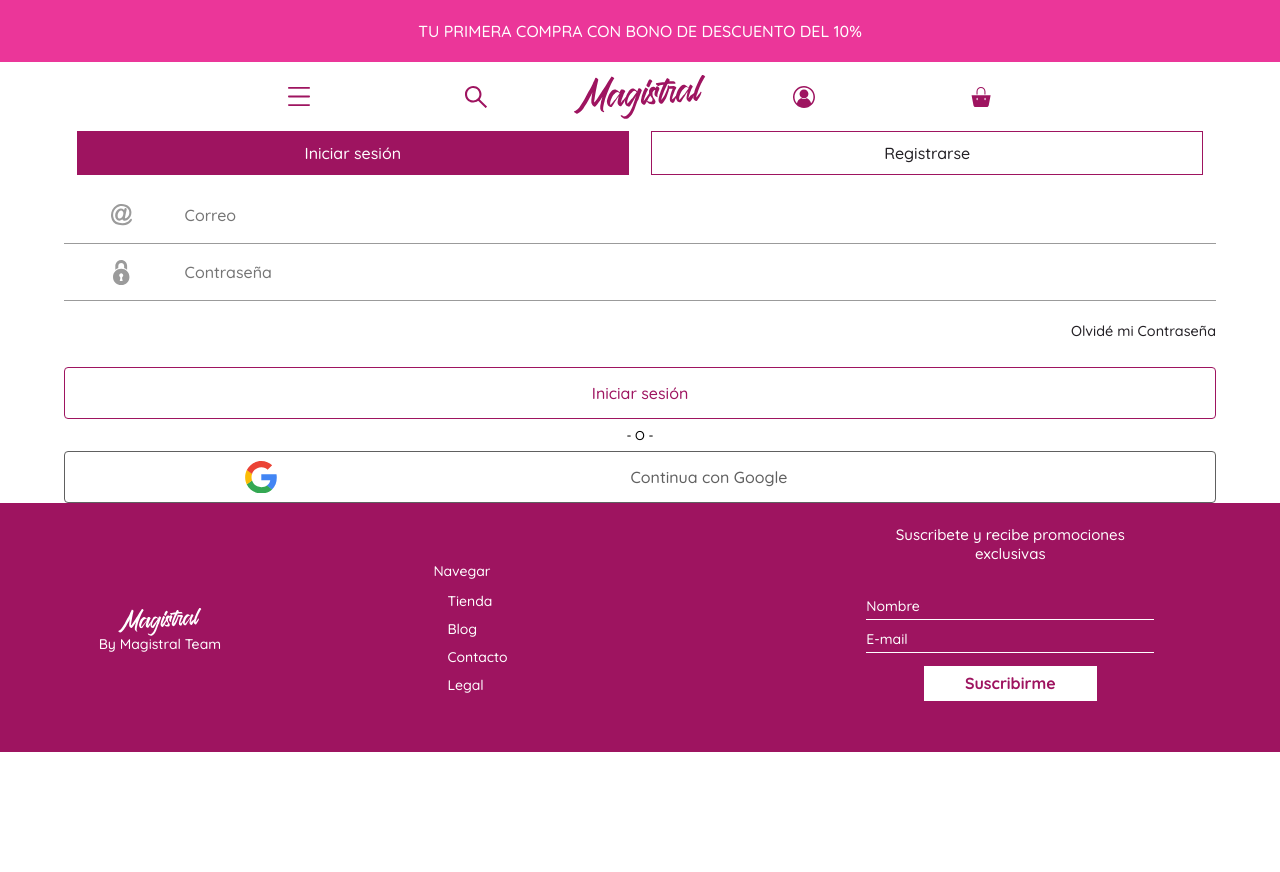
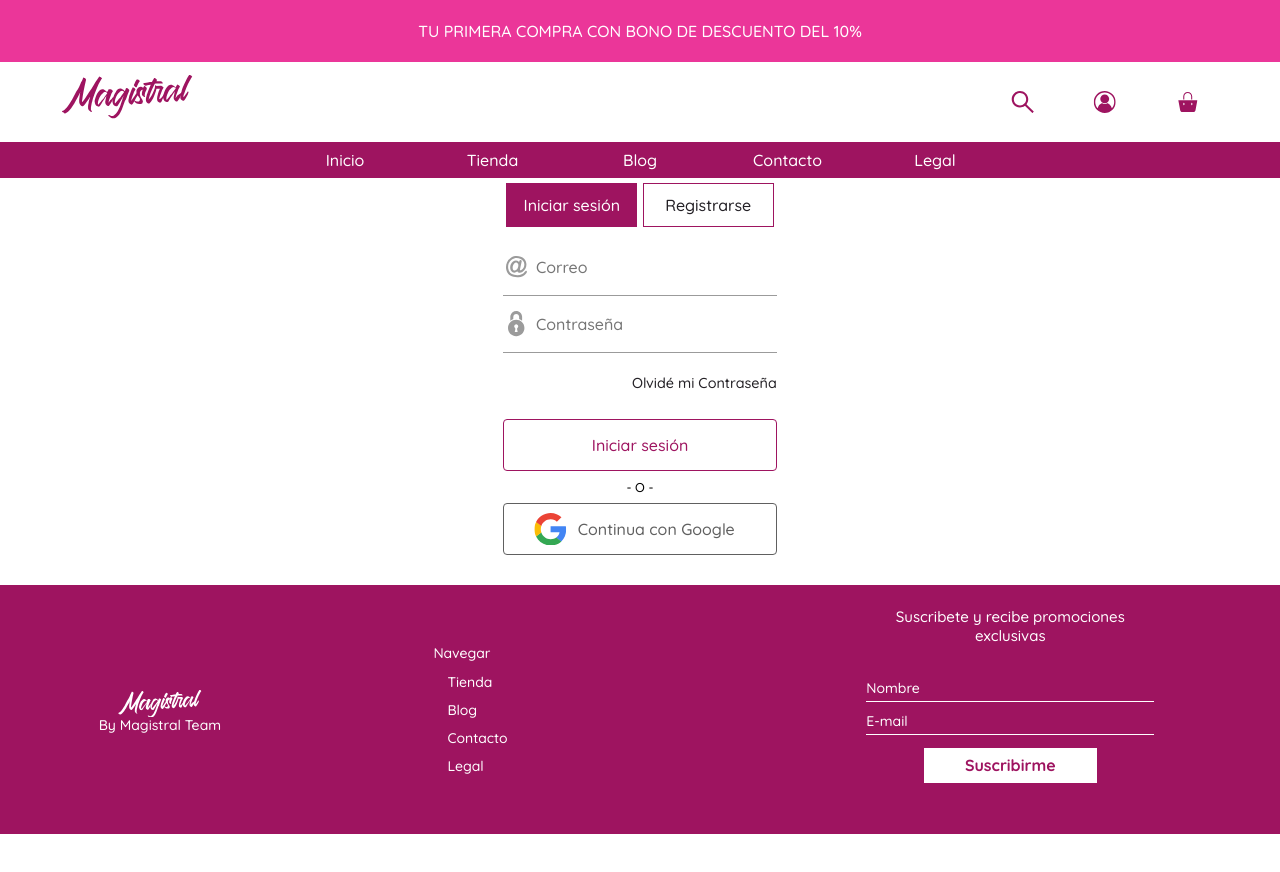
Before and after one commit to cpolania96/CLIENT-FRONTEND-ECOMMERCE-MAGISTRAL, a React (Vite) app: page /auth in a window 1280 px wide. Built offline with nearby package versions, Linux system fonts and the light colour scheme.

Commit message:
Finaliza menu inicio

```diff
--- a/src/App.css
+++ b/src/App.css
@@ -147,7 +147,9 @@ h6 {
 
 .auth-form {
   display: flex;
-  flex-direction: column; }
+  flex-direction: column;
+  width: 19rem;
+  margin: 5px auto 30px auto; }
   .auth-form .logo-login {
     width: 73%;
     height: 15%;
@@ -172,7 +174,7 @@ h6 {
         width: 100%;
         height: 100%;
         cursor: pointer;
-        border: 1px solid #9E1460;
+        border: 1px solid #9e1460;
         background-color: transparent; }
   .auth-form h2 {
     width: 100%;
@@ -181,13 +183,13 @@ h6 {
     justify-content: center;
     align-items: center;
     font-size: 1.2rem;
-    font-family: 'Segoe UI', Tahoma, Geneva, Verdana, sans-serif;
+    font-family: "Segoe UI", Tahoma, Geneva, Verdana, sans-serif;
     font-weight: 400;
     color: #343a40;
     font-weight: bold; }
 
 .active-btn-auth:first-child {
-  background-color: #9E1460; }
+  background-color: #9e1460; }
   .active-btn-auth:first-child button {
     color: white; }
 
@@ -202,14 +204,9 @@ h6 {
     color: #232025; }
 
 .non-active-btn-auth:last-child {
-  background-color: #9E1460; }
+  background-color: #9e1460; }
   .non-active-btn-auth:last-child button {
     color: #fff; }
-
-@media (max-width: 320px) {
-  .auth-form {
-    width: 19rem;
-    margin: 5px auto 30px auto; } }
 
 .btn-whatsapp {
   width: 56px;
@@ -263,7 +260,7 @@ h6 {
   display: flex;
   justify-content: center;
   align-items: center;
-  background: #EB3699; }
+  background: #eb3699; }
   .news-banner p {
     width: 90%;
     margin: 0 auto;
@@ -272,15 +269,14 @@ h6 {
 
 header {
   width: 100%;
-  height: 69.14px;
-  background: #FFFFFF;
+  background: #ffffff;
   display: flex;
   justify-content: center;
   align-items: center;
   position: relative; }
   header .header-container {
     width: 92%;
-    height: 80%;
+    height: 4rem;
     display: flex;
     justify-content: center;
     align-items: center; }
@@ -303,6 +299,23 @@ header {
       header .header-container a .logo svg {
         height: 100%;
         width: 100%; }
+
+@media (min-width: 768px) {
+  header {
+    flex-direction: column; }
+    header .header-container {
+      justify-content: flex-end;
+      height: 5rem; }
+      header .header-container .header-close {
+        display: none; }
+      header .header-container button {
+        width: 7%; }
+      header .header-container a .logo {
+        position: absolute;
+        left: 52px;
+        top: 0;
+        width: 131px;
+        height: 60%; } }
 
 .search-bar {
   width: 100%;
@@ -347,6 +360,34 @@ header {
 
 .isSearchNonActive {
   display: none; }
+
+@media (max-width: 768px) {
+  .menu-nav-desktop {
+    display: none; } }
+
+@media (min-width: 768px) {
+  .menu-nav-desktop {
+    height: 36px;
+    width: 100%;
+    background: #9e1460; }
+    .menu-nav-desktop ul {
+      width: 55%;
+      height: 100%;
+      margin: 0 auto;
+      display: flex;
+      justify-content: space-between;
+      align-items: center; }
+      .menu-nav-desktop ul li {
+        list-style-type: none;
+        color: white;
+        width: 114px;
+        height: 100%;
+        display: flex;
+        justify-content: center;
+        align-items: center; }
+        .menu-nav-desktop ul li:hover {
+          font-weight: bold;
+          cursor: pointer; } }
 
 .navbar-mobile {
   width: 37rem;
--- a/src/Context/AppContext.jsx
+++ b/src/Context/AppContext.jsx
@@ -29,12 +29,43 @@ export function AppContextProvider({ children }) {
   };
   //   _________________________________________
 
+  // DATA MENU DE INICIO
+
+  const menuItems = [
+    {
+      id: "NB1",
+      name: "Inicio",
+      link: "/",
+    },
+    {
+      id: "NB2",
+      name: "Tienda",
+      link: "/tienda",
+    },
+    {
+      id: "NB3",
+      name: "Blog",
+      link: "/blog",
+    },
+    {
+      id: "NB4",
+      name: "Contacto",
+      link: "/contacto",
+    },
+    {
+      id: "NB5",
+      name: "Legal",
+      link: "/legal",
+    },
+  ];
+//   _________________________________________
   return (
     <AppContext.Provider
       value={{
         blockOverflow,
         setBlockOverflow,
         scrollUp,
+        menuItems
       }}
     >
       {children}
--- a/src/modules/Header/Header.jsx
+++ b/src/modules/Header/Header.jsx
@@ -1,68 +1,59 @@
-import React, { useEffect, useState, useContext } from 'react'
-import AssetsHandler from '../../assets/assetsHandler'
-import { Link } from 'react-router-dom'
-import NavBarMobile from '../NavBar/NavBarMobile'
-import SearchBar from './components/SearchBar/SearchBar'
-import { AppContext } from '../../Context/AppContext'
+import React, { useEffect, useState, useContext } from "react";
+import AssetsHandler from "../../assets/assetsHandler";
+import { Link } from "react-router-dom";
+import NavBarMobile from "../NavBar/NavBarMobile";
+import SearchBar from "./components/SearchBar/SearchBar";
+import { AppContext } from "../../Context/AppContext";
+import MenuNav from "./components/MenuNav";
 
 function Header() {
-    const [menuIsVisible, setMenuIsVisible] = useState(false)
-    const { setBlockOverflow } = useContext(AppContext) || {}
+  const [menuIsVisible, setMenuIsVisible] = useState(false);
+  const { setBlockOverflow } = useContext(AppContext) || {};
 
-    const sources = AssetsHandler()
+  const sources = AssetsHandler();
   const newsBanner = {
-        text: 'TU PRIMERA COMPRA CON BONO DE DESCUENTO DEL 10%'
-    }
-    const { icon } = sources
+    text: "TU PRIMERA COMPRA CON BONO DE DESCUENTO DEL 10%",
+  };
+  const { icon } = sources;
   const assets = {
     logo: icon.indentity.logo,
     menu: icon.icons.Menu,
     search: icon.icons.Search,
     user: icon.icons.User,
-        shopbag: icon.icons.ShopBag
-    }
+    shopbag: icon.icons.ShopBag,
+  };
 
   const setNavOpen = (bool) => {
-        setMenuIsVisible(bool)
-        setBlockOverflow(bool)
-    }
+    setMenuIsVisible(bool);
+    setBlockOverflow(bool);
+  };
 
   return (
     <>
-            <div className='news-banner'>
-                <p className="news-title">
-                    {newsBanner.text}
-                </p>
+      <div className="news-banner">
+        <p className="news-title">{newsBanner.text}</p>
       </div>
       <header>
         <div className="header-container">
-                    <button onClick={() => setNavOpen(true)}>
+          <button className="header-close" onClick={() => setNavOpen(true)}>
             {assets.menu}
           </button>
-                    <SearchBar
-                        assets={assets}
-                    />
+          <SearchBar assets={assets} />
           <Link to="/">
-                        <div className='logo'>
-                            {assets.logo}
-                        </div>
+            <div className="logo">{assets.logo}</div>
           </Link>
-                    <button>
-                        {assets.user}
-                    </button>
-                    <button>
-                        {assets.shopbag}
-                    </button>
+          <button className="user">{assets.user}</button>
+          <button className="shopbag">{assets.shopbag}</button>
         </div>
         <NavBarMobile
           isVisible={menuIsVisible}
           setVisible={setMenuIsVisible}
           setBlockOverflow={setBlockOverflow}
         />
+        <MenuNav />
       </header>
     </>
-
-    )
+  );
 }
 
-export default Header
+export default Header;
--- a/src/modules/Header/_header.scss
+++ b/src/modules/Header/_header.scss
@@ -4,7 +4,7 @@
   display: flex;
   justify-content: center;
   align-items: center;
-    background: #EB3699;
+  background: #eb3699;
 
   p {
     width: 90%;
@@ -16,8 +16,7 @@
 
 header {
   width: 100%;
-    height: 69.14px;
-    background: #FFFFFF;
+  background: #ffffff;
   display: flex;
   justify-content: center;
   align-items: center;
@@ -25,7 +24,7 @@ header {
 
   .header-container {
     width: 92%;
-        height: 80%;
+    height: 4rem;
     display: flex;
     justify-content: center;
     align-items: center;
@@ -60,5 +59,40 @@ header {
     }
   }
 }
+// _________________________ //
+// _____ MEDIA QUERIES _____ //
 
-@import './components/SearchBar/searchbar'
+@media (min-width: 320px) {
+}
+@media (max-width: 375px) {
+}
+@media (min-width: 768px) {
+  header {
+    flex-direction: column;
+    .header-container {
+      justify-content: flex-end;
+      height: 5rem;
+      .header-close {
+        display: none;
+      }
+      button {
+        width: 7%;
+      }
+      a {
+        .logo {
+          position: absolute;
+          left: 52px;
+          top: 0;
+          width: 131px;
+          height: 60%;
+        }
+      }
+    }
+  }
+}
+
+// ___________________ //
+// _____ IMPORTS _____ //
+
+@import "./components/SearchBar/searchbar";
+@import "./components/menu-nav";
--- /dev/null
+++ b/src/modules/Header/components/MenuNav.jsx
@@ -0,0 +1,17 @@
+import React, { useContext } from "react";
+import { AppContext } from "../../../Context/AppContext";
+
+function MenuNav() {
+  const { menuItems } = useContext(AppContext);
+  return (
+    <div className="menu-nav-desktop">
+      <ul>
+        {menuItems.map((item) => {
+          return <li>{item.name}</li>;
+        })}
+      </ul>
+    </div>
+  );
+}
+
+export default MenuNav;
--- /dev/null
+++ b/src/modules/Header/components/_menu-nav.scss
@@ -0,0 +1,36 @@
+// _________________________ //
+// _____ MEDIA QUERIES _____ //
+
+@media (max-width: 768px) {
+  .menu-nav-desktop {
+    display: none;
+  }
+}
+@media (min-width: 768px) {
+  .menu-nav-desktop {
+    height: 36px;
+    width: 100%;
+    background: #9e1460;
+    ul {
+      width: 55%;
+      height: 100%;
+      margin: 0 auto;
+      display: flex;
+      justify-content: space-between;
+      align-items: center;
+      li {
+        list-style-type: none;
+        color: white;
+        width: 114px;
+        height: 100%;
+        display: flex;
+        justify-content: center;
+        align-items: center;
+        &:hover {
+          font-weight: bold;
+          cursor: pointer;
+        }
+      }
+    }
+  }
+}
--- a/src/modules/Login/_auth-view.scss
+++ b/src/modules/Login/_auth-view.scss
@@ -6,6 +6,9 @@
 .auth-form {
   display: flex;
   flex-direction: column;
+  width: 19rem;
+  margin: 5px auto 30px auto;
+
   .logo-login {
     width: 73%;
     height: 15%;
@@ -32,7 +35,7 @@
         width: 100%;
         height: 100%;
         cursor: pointer;
-                border: 1px solid #9E1460;
+        border: 1px solid #9e1460;
         background-color: transparent;
       }
     }
@@ -45,7 +48,7 @@
     justify-content: center;
     align-items: center;
     font-size: 1.2rem;
-        font-family: 'Segoe UI', Tahoma, Geneva, Verdana, sans-serif;
+    font-family: "Segoe UI", Tahoma, Geneva, Verdana, sans-serif;
     font-weight: 400;
     color: #343a40;
     font-weight: bold;
@@ -57,7 +60,7 @@
 
 .active-btn-auth {
   &:first-child {
-        background-color: #9E1460;
+    background-color: #9e1460;
     button {
       color: white;
     }
@@ -78,7 +81,7 @@
     }
   }
   &:last-child {
-        background-color: #9E1460;
+    background-color: #9e1460;
     button {
       color: #fff;
     }
@@ -88,11 +91,7 @@
 // _________________________ //
 // _____ MEDIA QUERIES _____ //
 
-@media (max-width: 320px) {
-    .auth-form {
-        width: 19rem;
-        margin: 5px auto 30px auto;
-    }
+@media (min-width: 320px) {
 }
 
 // _________________________ //
--- a/src/modules/NavBar/NavBarMobile.jsx
+++ b/src/modules/NavBar/NavBarMobile.jsx
@@ -1,7 +1,7 @@
-import React from "react";
+import React, { useContext } from "react";
 import { Link } from "react-router-dom";
 import AssetsHandler from "../../assets/assetsHandler";
-
+import { AppContext } from "../../Context/AppContext";
 function NavBarMobile({ isVisible, setVisible, setBlockOverflow }) {
   const sources = AssetsHandler();
   const assets = {
@@ -9,33 +9,7 @@ function NavBarMobile({ isVisible, setVisible, setBlockOverflow }) {
     enter: sources.icon.icons.Enter,
   };
 
-  const menuItems = [
-    {
-      id: "NB1",
-      name: "Inicio",
-      link: "/",
-    },
-    {
-      id: "NB2",
-      name: "Tienda",
-      link: "/tienda",
-    },
-    {
-      id: "NB3",
-      name: "Blog",
-      link: "/blog",
-    },
-    {
-      id: "NB4",
-      name: "Contacto",
-      link: "/contacto",
-    },
-    {
-      id: "NB5",
-      name: "Legal",
-      link: "/legal",
-    },
-  ];
+  const { menuItems } = useContext(AppContext);
 
   const menuList = menuItems.map((item) => (
     <li key={item.id}>
```
Lines whose indentation alone changed are shown as unchanged.
